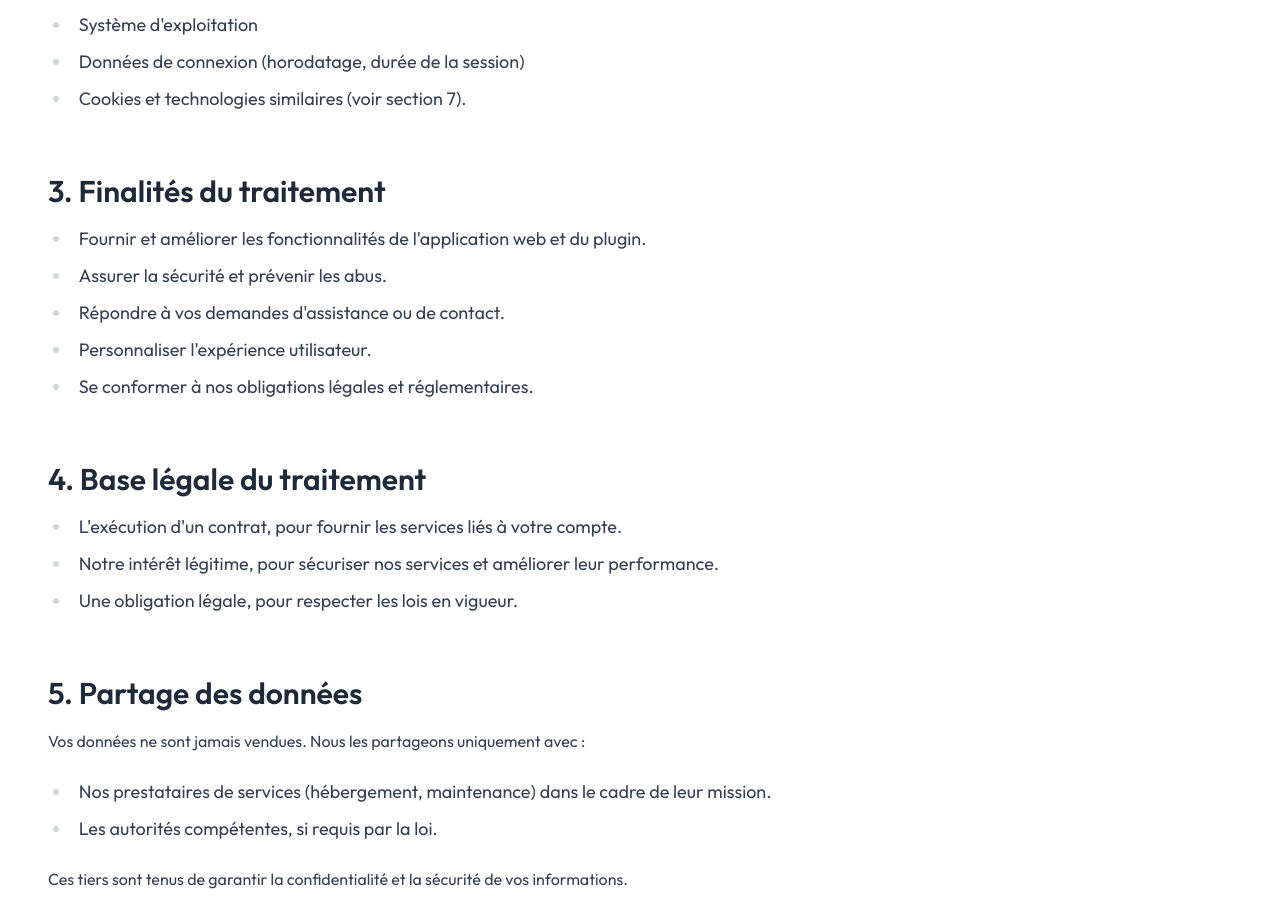
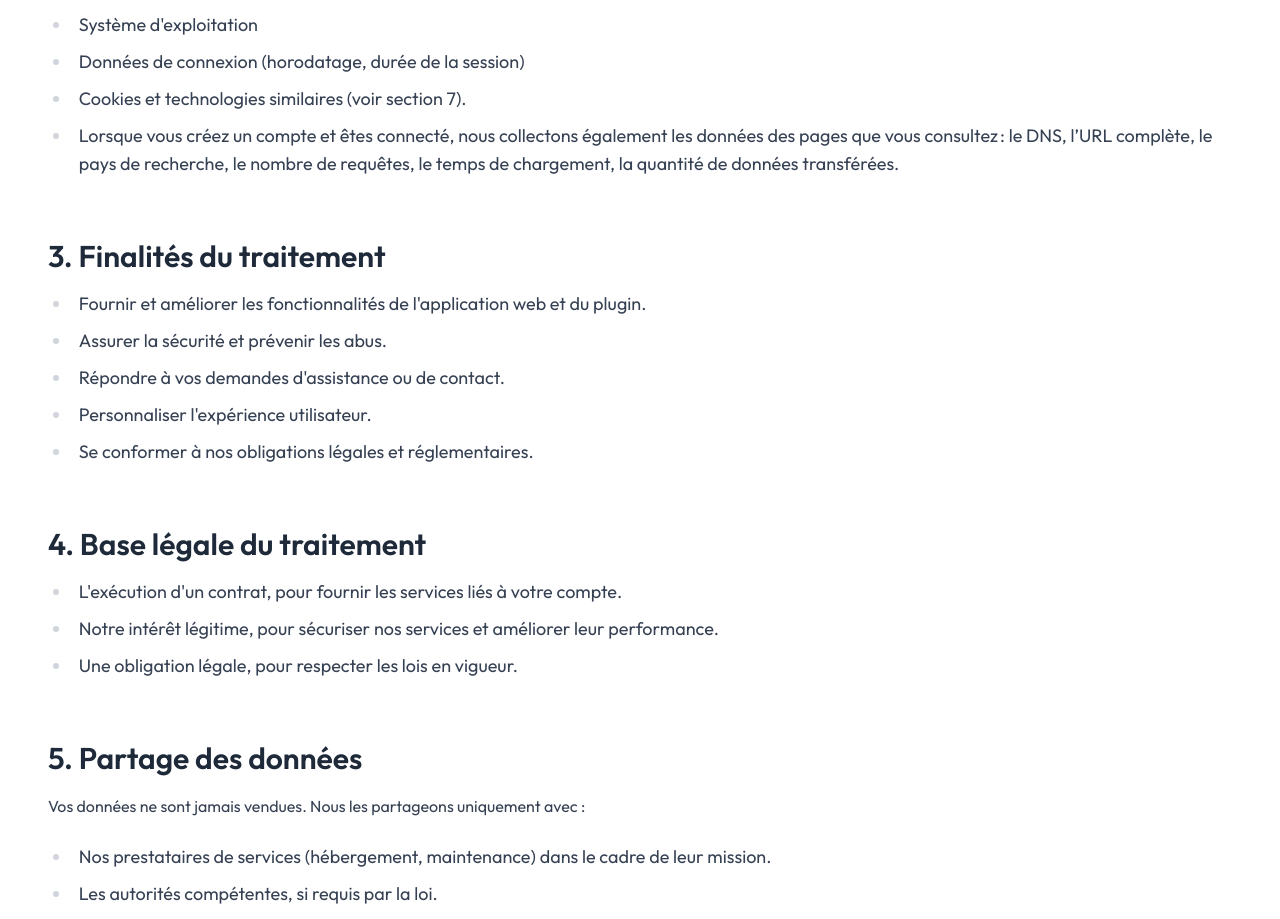
Before and after one commit to green-score-plugin/GreenScorePlugin-Rust-Svelte, a SvelteKit app in the folder frontend/: page /confidentialite in a window 1280 px wide. Shown: the part 840-1759 px from the top of the page. Built offline with nearby package versions, Linux system fonts and the light colour scheme; no server answers.

Commit message:
:sparkles: Ajout de détails sur les données collectées

```diff
--- a/frontend/src/routes/(app)/confidentialite/+page.svelte
+++ b/frontend/src/routes/(app)/confidentialite/+page.svelte
@@ -31,6 +31,7 @@
                 <li>Système d'exploitation</li>
                 <li>Données de connexion (horodatage, durée de la session)</li>
                 <li>Cookies et technologies similaires (voir section 7).</li>
+                <li>Lorsque vous créez un compte et êtes connecté, nous collectons également les données des pages que vous consultez : le DNS, l’URL complète, le pays de recherche, le nombre de requêtes, le temps de chargement, la quantité de données transférées.</li>
             </ul>
         </section>
 
```
